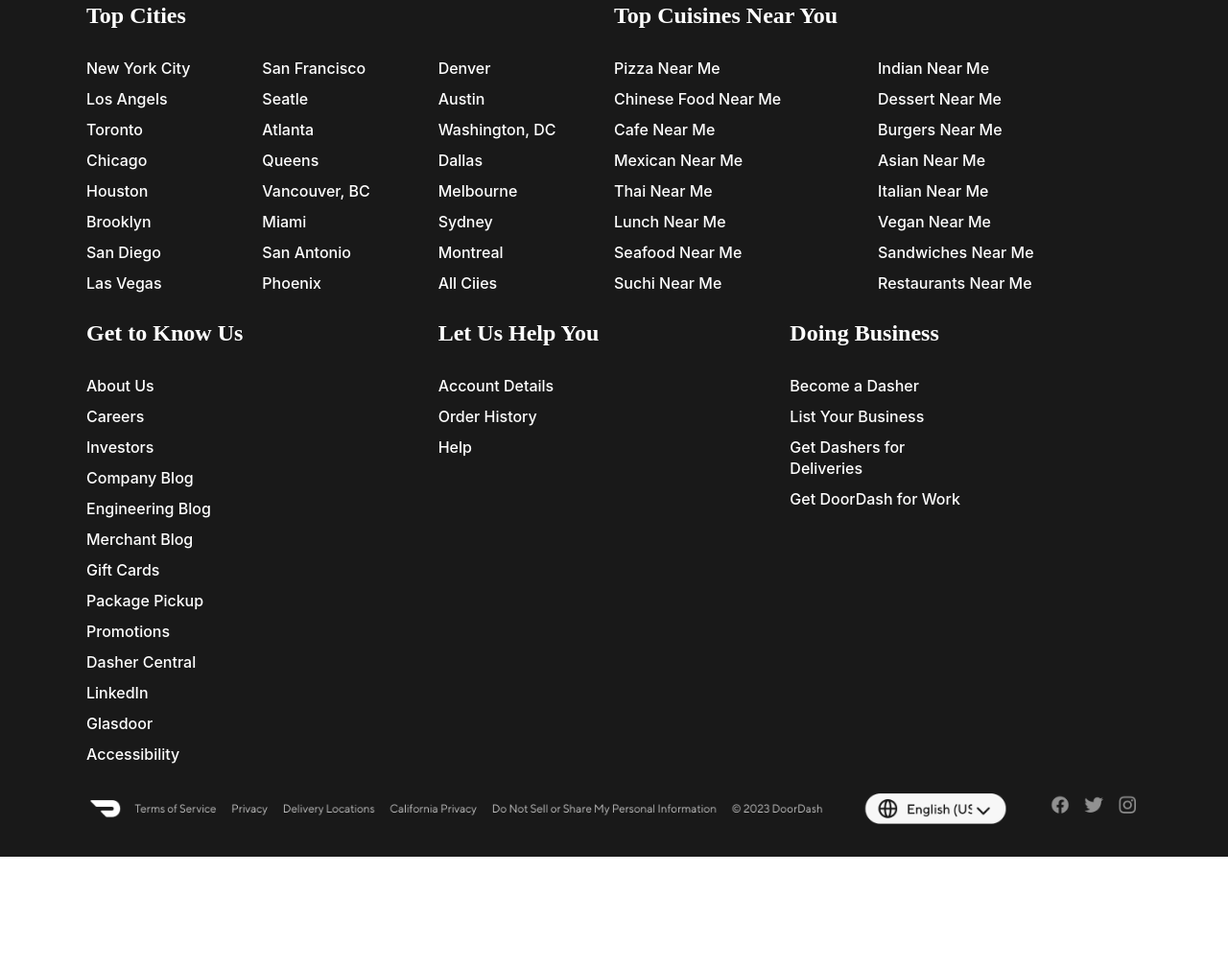
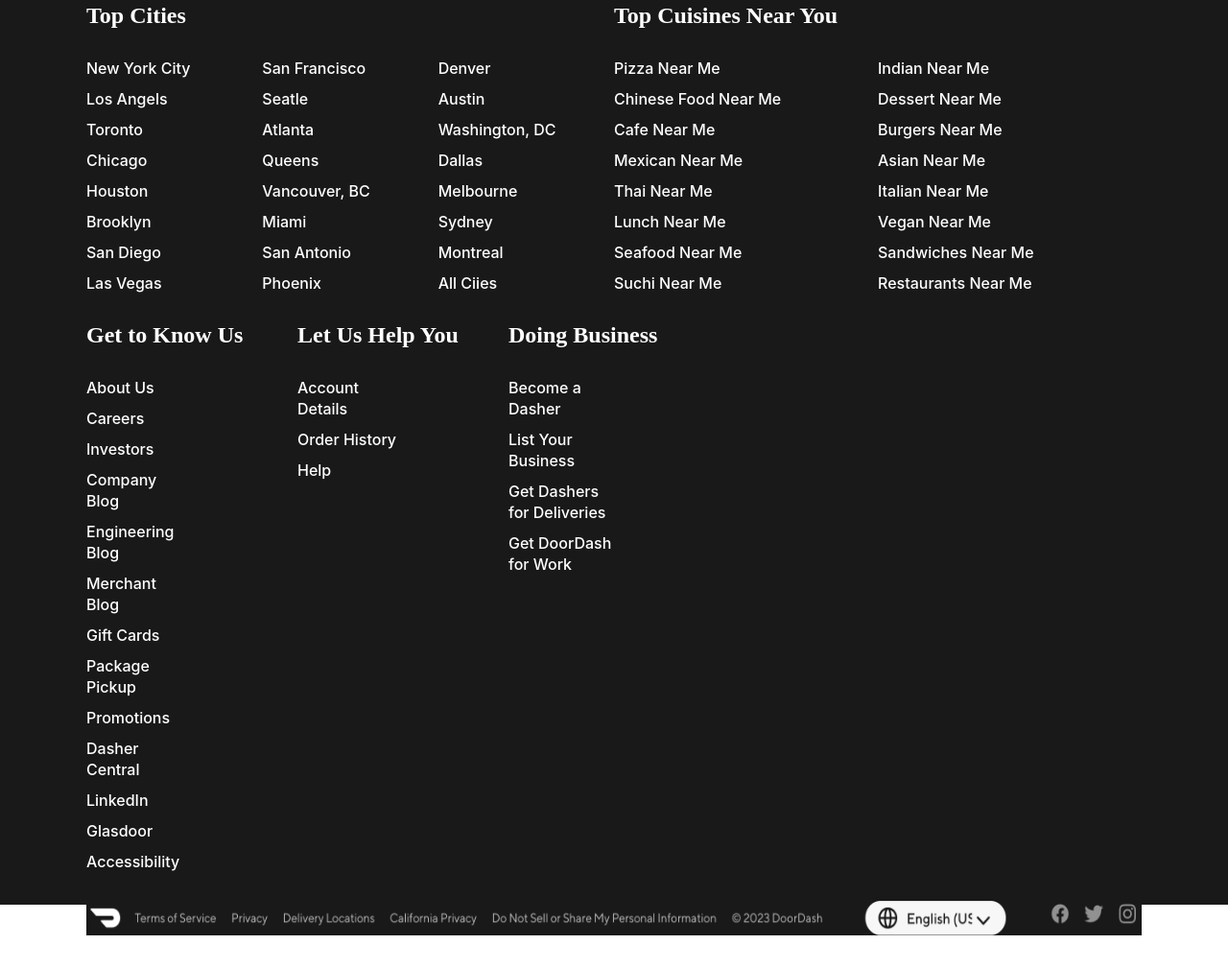
Before and after one commit to devsamuelsilva/Trabalho-landin-Page, a plain HTML site: page index.html in a window 1280 px wide. Shown: the part 2407-3416 px from the top of the page at 96% size. Before the commit the page ends 3300 px from the top, so only its background shows below. Drawn offline with Linux system fonts and the light colour scheme.

Commit message:
Finalizando os ultimos retoques

```diff
--- a/style.css
+++ b/style.css
@@ -248,7 +248,7 @@ body {
 
 .container-footer{
     width: 100%;
-    height: 900px;
+    height: 950px;
     background-color: rgb(25, 25, 25);
     padding-top: 10px;
     padding-left: 90px;
@@ -320,19 +320,21 @@ a:hover {
  }
 
  .infos-footer2{
-    width: 100%;
+    width: 60%;
     height: 100vh;
     display: flex;
     justify-content: flex-start;
     align-items: start;
+    padding-top: 30px;
 }
 
 .rodape-footer{
-    width: 100%;
+
 }
 
 .img-footer{
     width: 100%;
+    height: 100%;
     padding-top: 30px;
     padding-bottom: 30px;
 }
```
